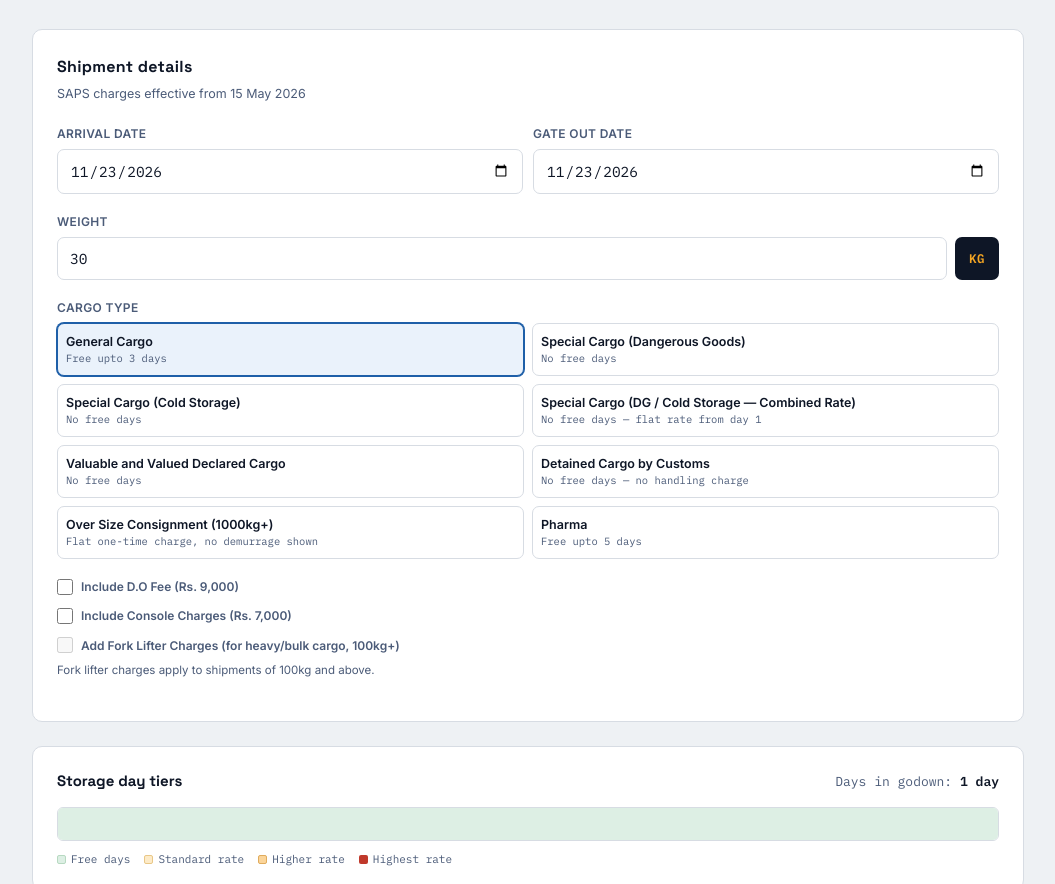
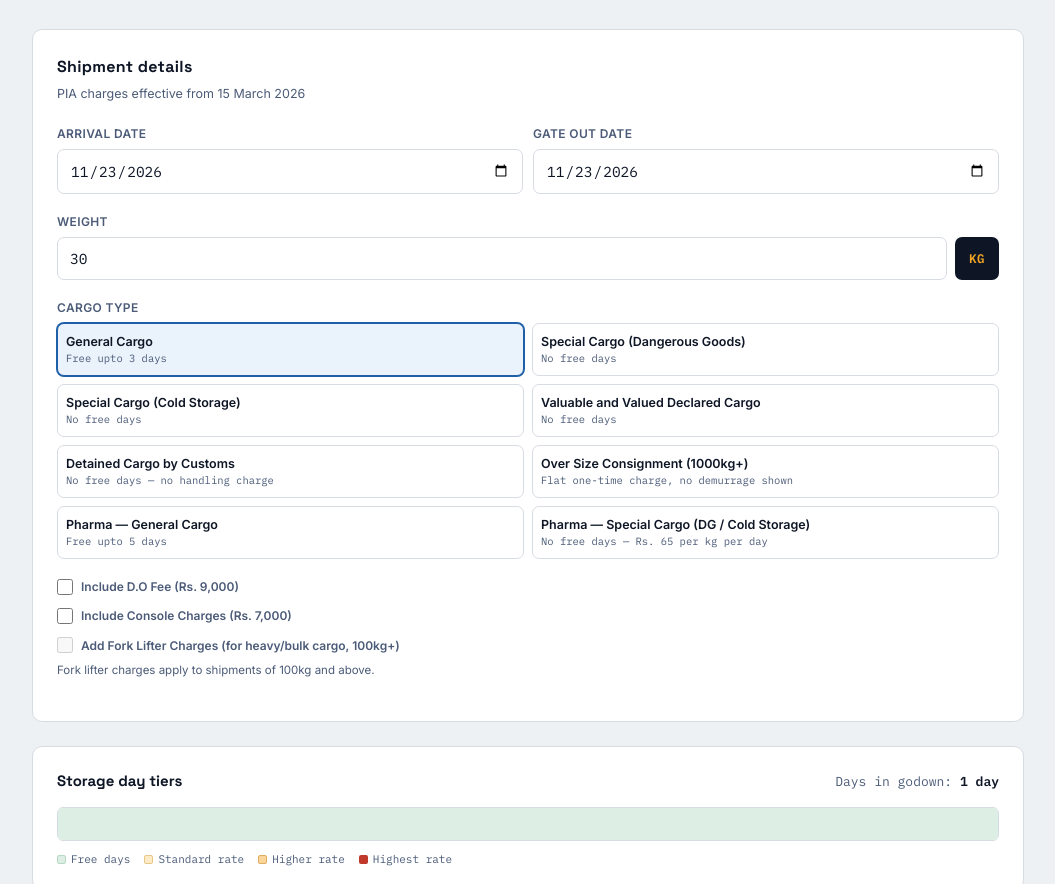
Before and after one commit to arsalan-gerrydnata/arsalan-gerrydnata.github.io, a plain HTML site: page pia.html in a window 1280 px wide. Shown: the part 827-1711 px from the top of the page, without its empty margins (112-1167 px from the left). Drawn offline with Linux system fonts and the light colour scheme; a web font is replaced by a local one.

Commit message:
Add files via upload

```diff
--- a/pia.html
+++ b/pia.html
@@ -98,7 +98,7 @@
 
     <section class="card form-card">
       <h2 style="font-family:var(--font-display); font-size:16px; letter-spacing:.02em; margin-bottom:4px;">Shipment details</h2>
-      <p style="font-size:12.5px; color:var(--ink-500); margin-bottom:20px;">SAPS charges effective from 15 May 2026</p>
+      <p style="font-size:12.5px; color:var(--ink-500); margin-bottom:20px;">PIA charges effective from 15 March 2026</p>
 
       <div class="field date-row">
         <div>
@@ -248,12 +248,6 @@ const CATEGORIES = {
     perKgTiers: [{maxDays:2,rate:55},{maxDays:Infinity,rate:100}],
     handling: [{maxWeight:50,rate:4150},{maxWeight:200,rate:4850},{maxWeight:Infinity,perKg:76}]
   },
-  dgcoldcombined: {
-    label: "Special Cargo (DG / Cold Storage — Combined Rate)", rateNote: "No free days — flat rate from day 1", offset: 0, weightCutoff: 0,
-    flatTiers: [{maxDays:Infinity,rate:65}],
-    perKgTiers: [{maxDays:Infinity,rate:65}],
-    handling: [{maxWeight:50,rate:4200},{maxWeight:200,rate:5300},{maxWeight:Infinity,perKg:65}]
-  },
   valuabledeclared: {
     label: "Valuable and Valued Declared Cargo", rateNote: "No free days", offset: 0, weightCutoff: 50,
     flatTiers: [{maxDays:3,rate:4300},{maxDays:Infinity,rate:5350}],
@@ -272,10 +266,16 @@ const CATEGORIES = {
     handling: null
   },
   pharma: {
-    label: "Pharma", rateNote: "Free upto 5 days", offset: 5, weightCutoff: 50,
+    label: "Pharma — General Cargo", rateNote: "Free upto 5 days", offset: 5, weightCutoff: 50,
     flatTiers: [{maxDays:7,rate:1600},{maxDays:10,rate:2000},{maxDays:Infinity,rate:2300}],
     perKgTiers: [{maxDays:7,rate:30},{maxDays:10,rate:65},{maxDays:Infinity,rate:80}],
     handling: [{maxWeight:50,rate:3300},{maxWeight:100,rate:4250},{maxWeight:200,rate:5700},{maxWeight:Infinity,perKg:45}]
+  },
+  dgcoldcombined: {
+    label: "Pharma — Special Cargo (DG / Cold Storage)", rateNote: "No free days — Rs. 65 per kg per day", offset: 0, weightCutoff: 0,
+    flatTiers: [{maxDays:Infinity,rate:65}],
+    perKgTiers: [{maxDays:Infinity,rate:65}],
+    handling: [{maxWeight:50,rate:4200},{maxWeight:200,rate:5300},{maxWeight:Infinity,perKg:65}]
   }
 };
 
@@ -348,10 +348,14 @@ function calc(catKey, weight, days, forkliftOn, doOn, consoleOn){
   const handlingInfo = calcHandling(cat.handling, weight);
   const handling = handlingInfo.value;
 
-  const activeDays = Math.max(days - cat.offset, 0);
-  const tiers = weight <= cat.weightCutoff ? cat.flatTiers : cat.perKgTiers;
-  const tier = tiers.find(t => days <= t.maxDays);
-  let demurrage = weight <= cat.weightCutoff ? tier.rate * activeDays : tier.rate * activeDays * weight;
+  // Slab-by-slab: each chargeable day is billed at the rate of the slab that day falls in
+  const isFlat = weight <= cat.weightCutoff;
+  const tiers = isFlat ? cat.flatTiers : cat.perKgTiers;
+  let demurrage = 0;
+  for (let d = cat.offset + 1; d <= days; d++) {
+    const t = tiers.find(t => d <= t.maxDays);
+    demurrage += isFlat ? t.rate : t.rate * weight;
+  }
   demurrage = round(demurrage);
 
   const forklift = forkliftOn ? calcForklift(weight) : null;
```
